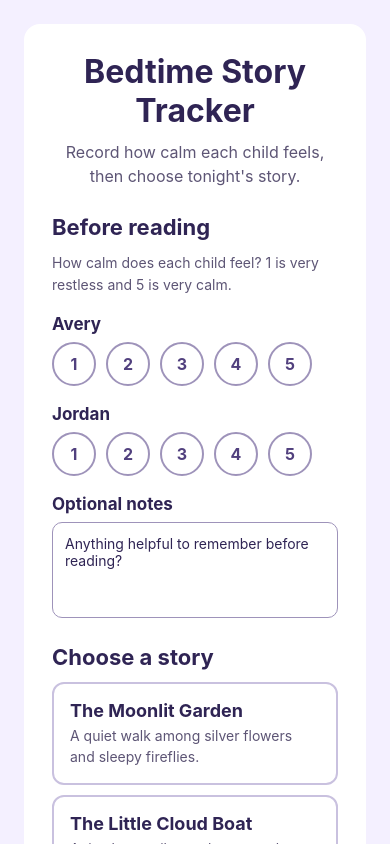
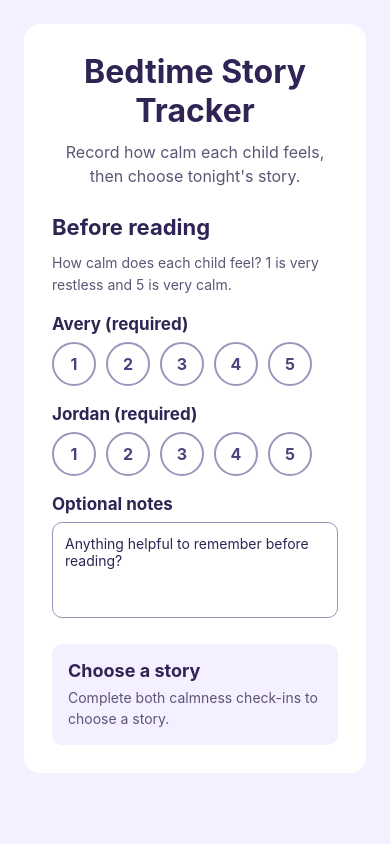
Before and after one commit to bcanon-code/bedtime-story-tracker, a React Native app: screen / in a window 390 px wide. Built offline with nearby package versions, Linux system fonts and the light colour scheme.

Commit message:
feat: gate story selection behind pre-reading check-in

```diff
--- a/App.tsx
+++ b/App.tsx
@@ -63,6 +63,9 @@ export default function App() {
   const selectedStory = stories.find(
     (story) => story.id === selectedStoryId,
   );
+  const isPreReadingComplete =
+    calmnessByChild.avery !== undefined &&
+    calmnessByChild.jordan !== undefined;
 
   const selectStory = (storyId: Story['id']) => {
     setSelectedStoryId(storyId);
@@ -97,7 +100,7 @@ export default function App() {
 
               {children.map((child) => (
                 <View key={child.id} style={styles.childCheckIn}>
-                  <Text style={styles.childName}>{child.name}</Text>
+                  <Text style={styles.childName}>{child.name} (required)</Text>
                   <View style={styles.calmnessRow}>
                     {calmnessValues.map((value) => {
                       const isSelected = calmnessByChild[child.id] === value;
@@ -106,6 +109,7 @@ export default function App() {
                         <Pressable
                           accessibilityLabel={`${child.name} calmness ${value}`}
                           accessibilityRole="button"
+                          accessibilityState={{ selected: isSelected }}
                           key={value}
                           onPress={() => setChildCalmness(child.id, value)}
                           style={[
@@ -139,6 +143,8 @@ export default function App() {
               />
             </View>
 
+            {isPreReadingComplete ? (
+              <>
                 <Text style={styles.heading}>Choose a story</Text>
                 <View style={styles.storyList}>
                   {stories.map((story) => {
@@ -147,9 +153,13 @@ export default function App() {
                     return (
                       <Pressable
                         accessibilityRole="button"
+                        accessibilityState={{ selected: isSelected }}
                         key={story.id}
                         onPress={() => selectStory(story.id)}
-                    style={[styles.storyButton, isSelected && styles.selectedStory]}
+                        style={[
+                          styles.storyButton,
+                          isSelected && styles.selectedStory,
+                        ]}
                       >
                         <Text
                           style={[
@@ -179,6 +189,15 @@ export default function App() {
                   </View>
                 ) : (
                   <Text style={styles.prompt}>Select a story to continue.</Text>
+                )}
+              </>
+            ) : (
+              <View style={styles.lockedStep}>
+                <Text style={styles.lockedStepTitle}>Choose a story</Text>
+                <Text style={styles.validationMessage}>
+                  Complete both calmness check-ins to choose a story.
+                </Text>
+              </View>
             )}
           </View>
         </ScrollView>
@@ -272,6 +291,22 @@ const styles = StyleSheet.create({
     marginTop: 16,
     textAlign: 'center',
   },
+  lockedStep: {
+    backgroundColor: '#f4f0ff',
+    borderRadius: 10,
+    marginTop: 26,
+    padding: 16,
+  },
+  lockedStepTitle: {
+    color: '#2f2454',
+    fontSize: 18,
+    fontWeight: '700',
+  },
+  validationMessage: {
+    color: '#5d5575',
+    lineHeight: 21,
+    marginTop: 6,
+  },
   checkIn: {
     marginTop: 0,
   },
```
Lines whose indentation alone changed are shown as unchanged.
